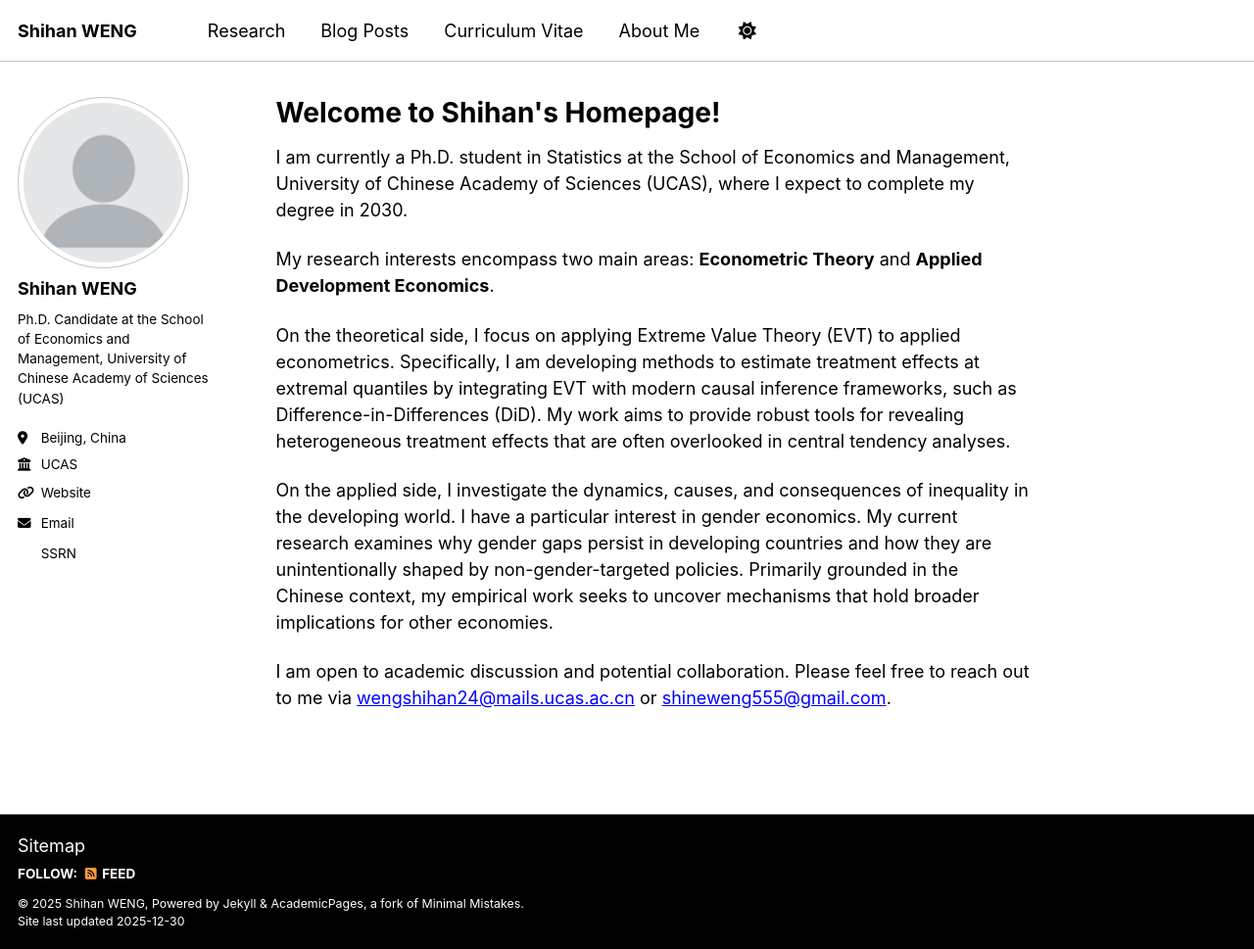
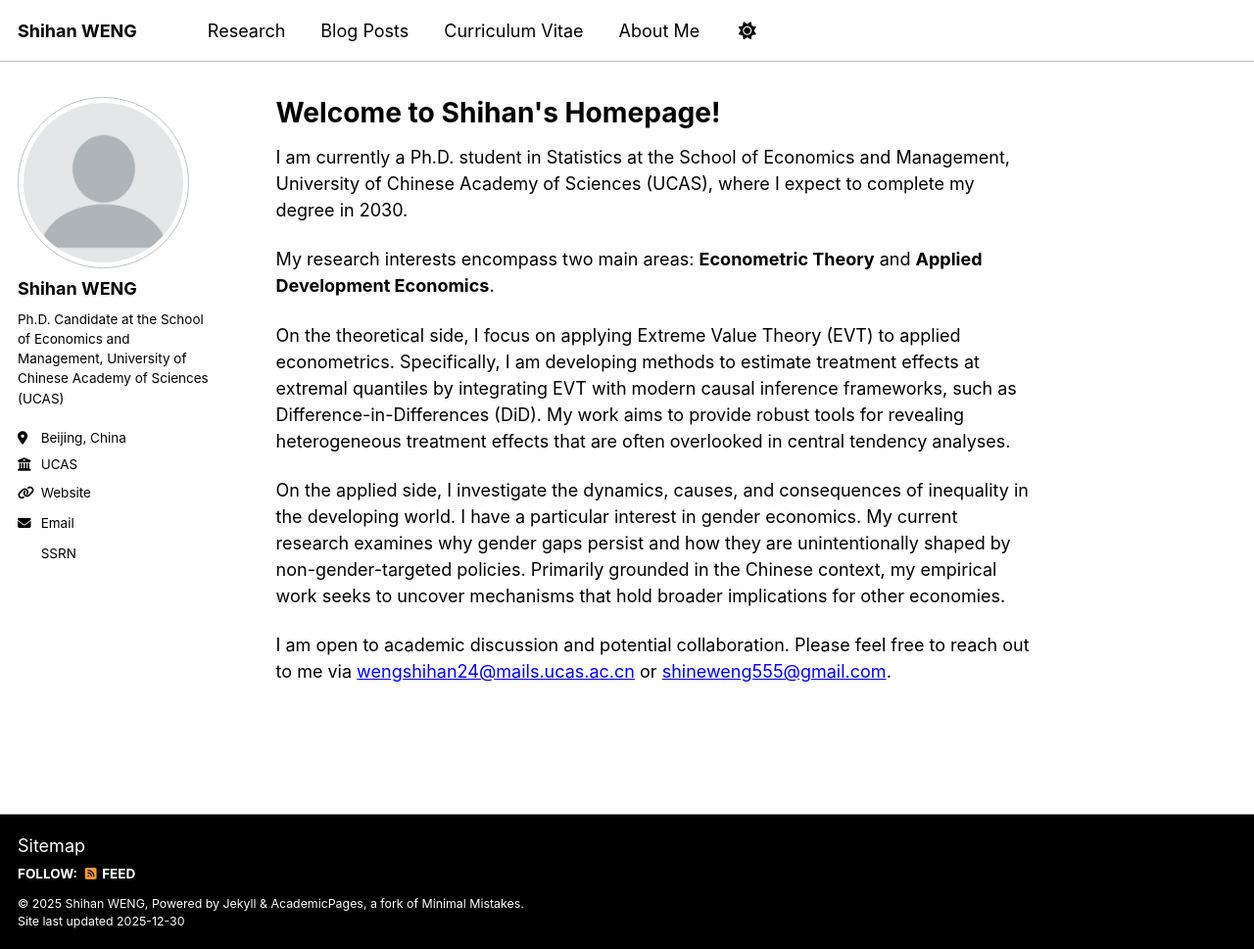
Before and after one commit to ShihanWENG/ShihanWENG.github.io, a Jekyll site: the page built from _pages/about.md, in a window 1280 px wide and 969 px high. Shown: the whole window at 98% size. Built offline with Jekyll 4.4.1, drawn with Linux system fonts in a browser that asks for light colours; some web fonts are replaced; a script bundle is joined from its source files by our own code; library files that are not in the unit come from our copies.

Commit message:
Update about.md

```diff
--- a/_pages/about.md
+++ b/_pages/about.md
@@ -13,6 +13,6 @@ My research interests encompass two main areas: <b>Econometric Theory</b> and <b
 
 On the theoretical side, I focus on applying Extreme Value Theory (EVT) to applied econometrics. Specifically, I am developing methods to estimate treatment effects at extremal quantiles by integrating EVT with modern causal inference frameworks, such as Difference-in-Differences (DiD). My work aims to provide robust tools for revealing heterogeneous treatment effects that are often overlooked in central tendency analyses.
 
-On the applied side, I investigate the dynamics, causes, and consequences of inequality in the developing world. I have a particular interest in gender economics. My current research examines why gender gaps persist in developing countries and how they are unintentionally shaped by non-gender-targeted policies. Primarily grounded in the Chinese context, my empirical work seeks to uncover mechanisms that hold broader implications for other economies.
+On the applied side, I investigate the dynamics, causes, and consequences of inequality in the developing world. I have a particular interest in gender economics. My current research examines why gender gaps persist and how they are unintentionally shaped by non-gender-targeted policies. Primarily grounded in the Chinese context, my empirical work seeks to uncover mechanisms that hold broader implications for other economies.
 
 I am open to academic discussion and potential collaboration. Please feel free to reach out to me via [wengshihan24@mails.ucas.ac.cn](mailto:wengshihan24@mails.ucas.ac.cn) or [shineweng555@gmail.com](mailto:shineweng555@gmail.com).
```
